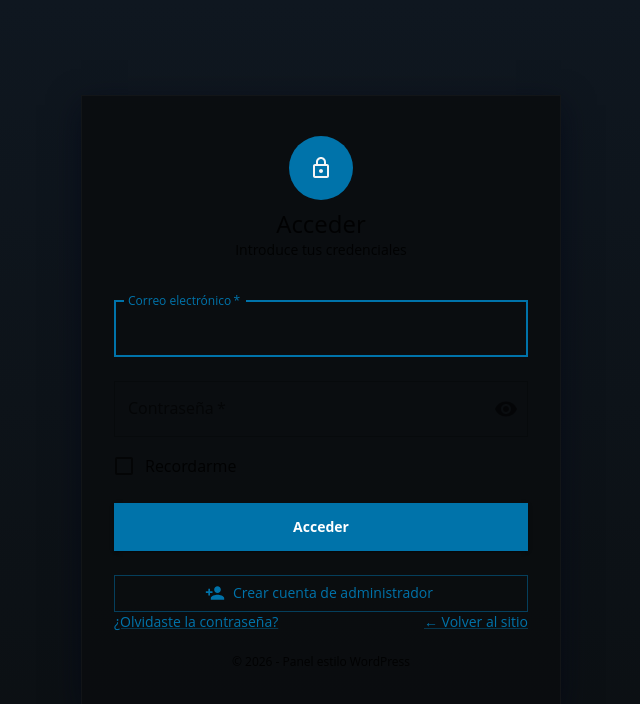
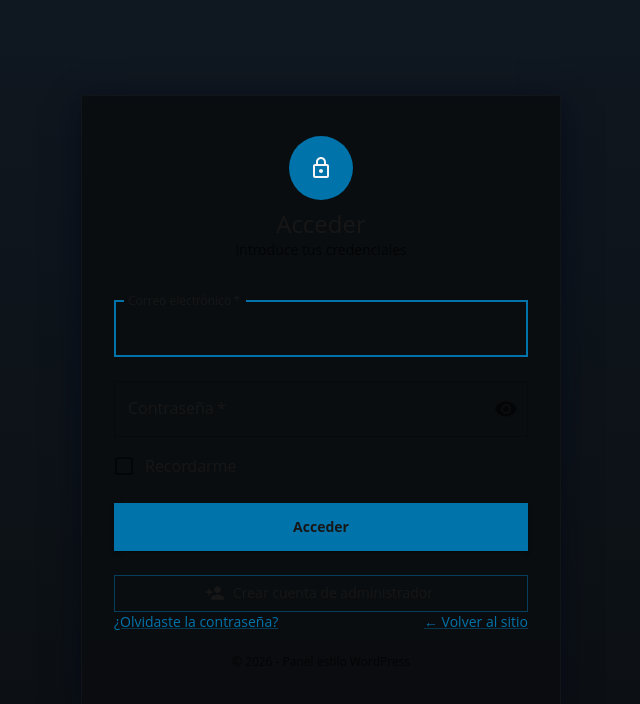
Before and after one commit to AngelOrtizTorres/cms, a Next.js app in the folder app-cms/frontend/: page /login in a window 1280 px wide. Shown: the top 704 px of the page, without its empty margins (319-959 px from the left). Built offline with nearby package versions, Linux system fonts and the light colour scheme; no server answers.

Commit message:
Fixing broken styles

```diff
--- a/app-cms/frontend/app/globals.css
+++ b/app-cms/frontend/app/globals.css
@@ -3,6 +3,8 @@
 :root {
   --background: #ffffff;
   --foreground: #171717;
+  --muted: rgba(0,0,0,0.72);
+  --primary: #0073aa;
 }
 
 @theme inline {
@@ -16,6 +18,8 @@
   :root {
     --background: #0a0a0a;
     --foreground: #ededed;
+    --muted: rgba(255,255,255,0.72);
+    --primary: #039be5;
   }
 }
 
@@ -47,3 +51,43 @@ button:disabled,
 input[disabled] {
   cursor: not-allowed;
 }
+
+/* Ensure MUI components inherit the global foreground color (helps SSR consistency) */
+/* Ensure MUI textual components inherit readable foreground */
+.MuiTypography-root,
+.MuiPaper-root,
+.MuiButton-root,
+.MuiInputBase-root,
+.MuiFormLabel-root,
+.MuiInputLabel-root,
+.MuiOutlinedInput-root,
+.MuiOutlinedInput-input,
+.MuiInputBase-input,
+.MuiTableCell-root,
+.MuiTableRow-root,
+.MuiListItemText-root,
+.MuiListItem-root,
+.MuiListItemButton-root {
+  color: var(--foreground) !important;
+}
+
+/* Muted helper text / captions */
+.MuiFormHelperText-root,
+.MuiTypography-caption,
+.MuiTypography-body2 {
+  color: var(--muted) !important;
+}
+
+/* Placeholders */
+.MuiInputBase-input::placeholder,
+input::placeholder,
+textarea::placeholder {
+  color: var(--muted) !important;
+  opacity: 1 !important;
+}
+
+/* Links use primary color */
+a,
+.MuiLink-root {
+  color: var(--primary) !important;
+}
--- a/app-cms/frontend/app/reset-password/ResetPasswordClient.tsx
+++ b/app-cms/frontend/app/reset-password/ResetPasswordClient.tsx
@@ -14,8 +14,8 @@ import { resetPassword } from "@/lib/auth";
 export default function ResetPasswordClient() {
   const router = useRouter();
   const params = useSearchParams();
-  const token = params.get('token') || '';
-  const [email, setEmail] = useState(params.get('email') || '');
+  const token = params?.get('token') ?? '';
+  const [email, setEmail] = useState<string>(() => params?.get('email') ?? '');
   const [password, setPassword] = useState('');
   const [passwordConfirmation, setPasswordConfirmation] = useState('');
   const [loading, setLoading] = useState(false);
--- a/app-cms/frontend/components/MuiProviders.tsx
+++ b/app-cms/frontend/components/MuiProviders.tsx
@@ -95,6 +95,9 @@ export default function MuiProviders({
           primary: {
             main: primaryColor,
           },
+          text: {
+            primary: mode === 'light' ? '#000000' : '#ffffff',
+          },
           background: {
             default: mode === "light" ? "#f5f5f5" : "#121212",
           },
@@ -107,6 +110,13 @@ export default function MuiProviders({
         },
         shape: { borderRadius: 0 },
         components: {
+          MuiCssBaseline: {
+            styleOverrides: {
+              body: {
+                color: mode === "light" ? "#000000" : "#ffffff",
+              },
+            },
+          },
           MuiPaper: {
             styleOverrides: {
               root: {
--- a/app-cms/frontend/components/dashboard/CategoriesManager.tsx
+++ b/app-cms/frontend/components/dashboard/CategoriesManager.tsx
@@ -38,6 +38,7 @@ type Section = {
   description?: string;
   parent_id?: number | null;
   parent?: { id: number; name: string } | null;
+  position?: number;
   articles_count?: number;
   active?: boolean;
 };
--- a/app-cms/frontend/lib/services/articles.ts
+++ b/app-cms/frontend/lib/services/articles.ts
@@ -31,6 +31,7 @@ export interface Section {
   name: string;
   slug: string;
   description: string;
+  position?: number;
   article_count?: number;
 }
 
```
